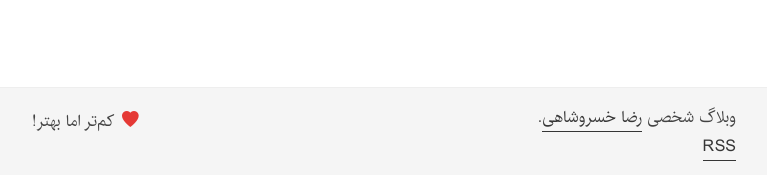
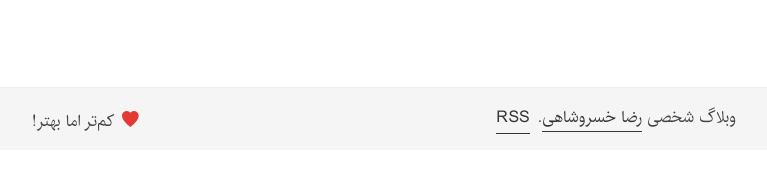
Before and after one commit to rzkhosroshahi/My-Personal-Web-Page, a Jekyll site: the page built from aboutme.md, in a window 1280 px wide. Shown: the part 1543-1718 px from the top of the page, without its empty margins (256-1023 px from the left). Built offline with Jekyll 4.4.1, drawn with Linux system fonts in a browser that asks for light colours; some web fonts are replaced; after the commit the page ends 1693 px from its top, so only the background shows below that.

Commit message:
add style for footer info

```diff
--- a/_sass/struct.scss
+++ b/_sass/struct.scss
@@ -603,6 +603,13 @@ input {
     @include footer-blog-style(normal);
     flex-shrink: 0;
     margin-top:5rem;
+
+    .footer-info {
+      display: flex;
+    }
+    .rss {
+      margin-right: 0.5rem;
+    }
     .main-width{
       padding:1rem 0;
     }
```
